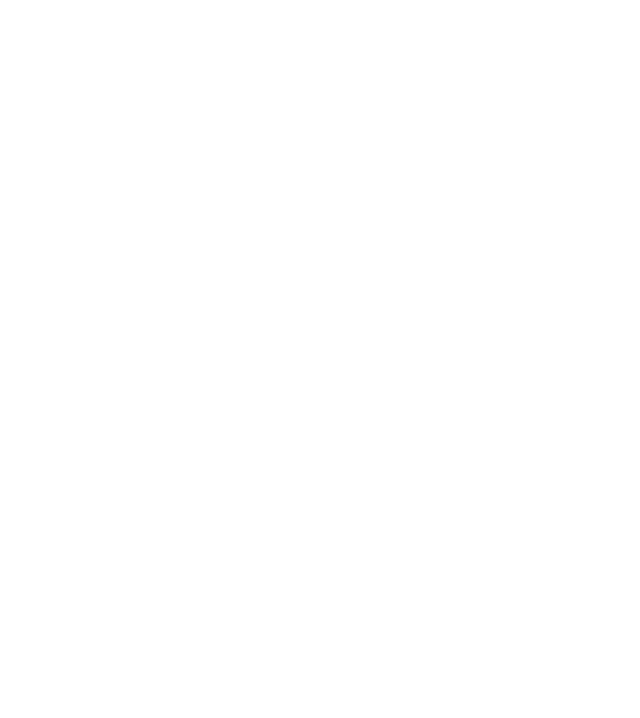
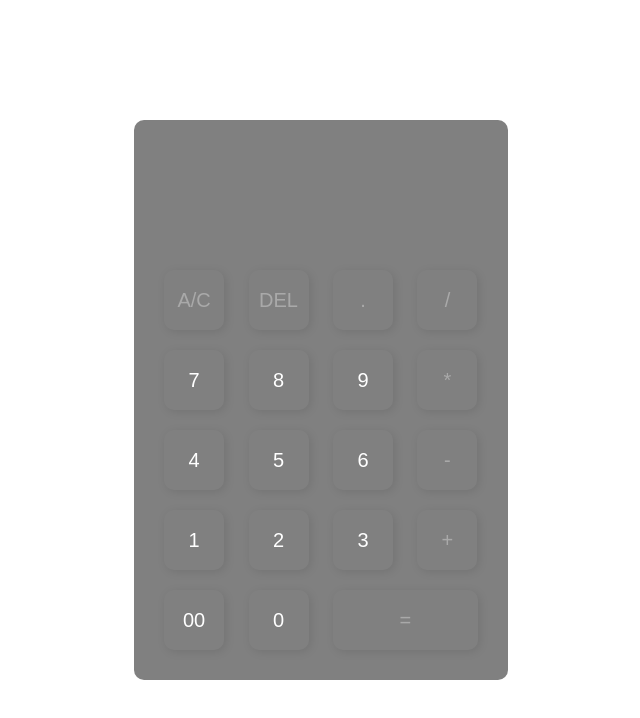
Before and after one commit to zackkouba/calculator-project, a plain HTML site: page index.html in a window 1280 px wide. Shown: the whole page, without its empty margins (319-959 px from the left). Drawn offline with Linux system fonts and the light colour scheme.

Commit message:
First Complete Version

```diff
--- a/index.html
+++ b/index.html
@@ -7,7 +7,44 @@
     </head>
 
     <body>
-
+        <div class="container">
+            <div class="calculator">
+                <form>
+                    <div class="display">
+                        <input type="text" name="display" readonly>
+                    </div>
+                    <div> <!-- ROW 1 -->
+                        <input type="button" value="A/C" onclick="display.value = ''" class="operator">
+                        <input type="button" value="DEL" onclick="display.value = display.value.toString().slice(0,-1)" class="operator">
+                        <input type="button" value="." onclick="display.value += '.'" class="operator">
+                        <input type="button" value="/" onclick="display.value += '/'" class="operator">
+                    </div>
+                    <div> <!-- ROW 2 -->
+                        <input type="button" value="7" onclick="display.value += '7'">
+                        <input type="button" value="8" onclick="display.value += '8'">
+                        <input type="button" value="9" onclick="display.value += '9'">
+                        <input type="button" value="*" onclick="display.value += '*'" class="operator">
+                    </div>
+                    <div> <!-- ROW 3 -->
+                        <input type="button" value="4" onclick="display.value += '4'">
+                        <input type="button" value="5" onclick="display.value += '5'">
+                        <input type="button" value="6" onclick="display.value += '6'">
+                        <input type="button" value="-" onclick="display.value += '-'" class="operator">
+                    </div>
+                    <div> <!-- ROW 4 -->
+                        <input type="button" value="1" onclick="display.value += '1'">
+                        <input type="button" value="2" onclick="display.value += '2'">
+                        <input type="button" value="3" onclick="display.value += '3'">
+                        <input type="button" value="+" onclick="display.value += '+'" class="operator">
+                    </div>
+                    <div> <!-- ROW 5 -->
+                        <input type="button" value="00" onclick="display.value += '00'">
+                        <input type="button" value="0" onclick="display.value += '0'">
+                        <input type="button" value="=" onclick="display.value = eval(display.value)" class="equal operator">
+                    </div>
+                </form>
+            </div>
+        </div>
 
 
 
--- a/style.css
+++ b/style.css
@@ -4,3 +4,54 @@
     font-family: Arial, Helvetica, sans-serif;
     box-sizing: border-box;
 }
+
+.container {
+    display: flex;
+    align-items: center;
+    justify-content: center;
+    width: 100%;
+    height: 100vh;
+    background: white;
+}
+
+.calculator {
+    background: gray;
+    padding: 20px;
+    border-radius: 10px;
+}
+
+.calculator form input {
+    border: 0;
+    outline: 0;
+    width: 60px;
+    height: 60px;
+    border-radius: 10px;
+    box-shadow: 2px 2px 10px rgba(0, 0, 0, 0.1);
+    background: transparent;
+    font-size: 20px;
+    color: white;
+    cursor: pointer;
+    margin: 10px;
+}
+
+form .display {
+    display: flex;
+    justify-content: flex-end;
+    margin: 20px 0;
+}
+
+form .display input {
+    text-align: right;
+    flex: 1;
+    font-size: 45px;
+    box-shadow: none;
+
+}
+
+form input.equal {
+    width: 145px;
+}
+
+form input.operator {
+    color: darkgray;
+}
```
